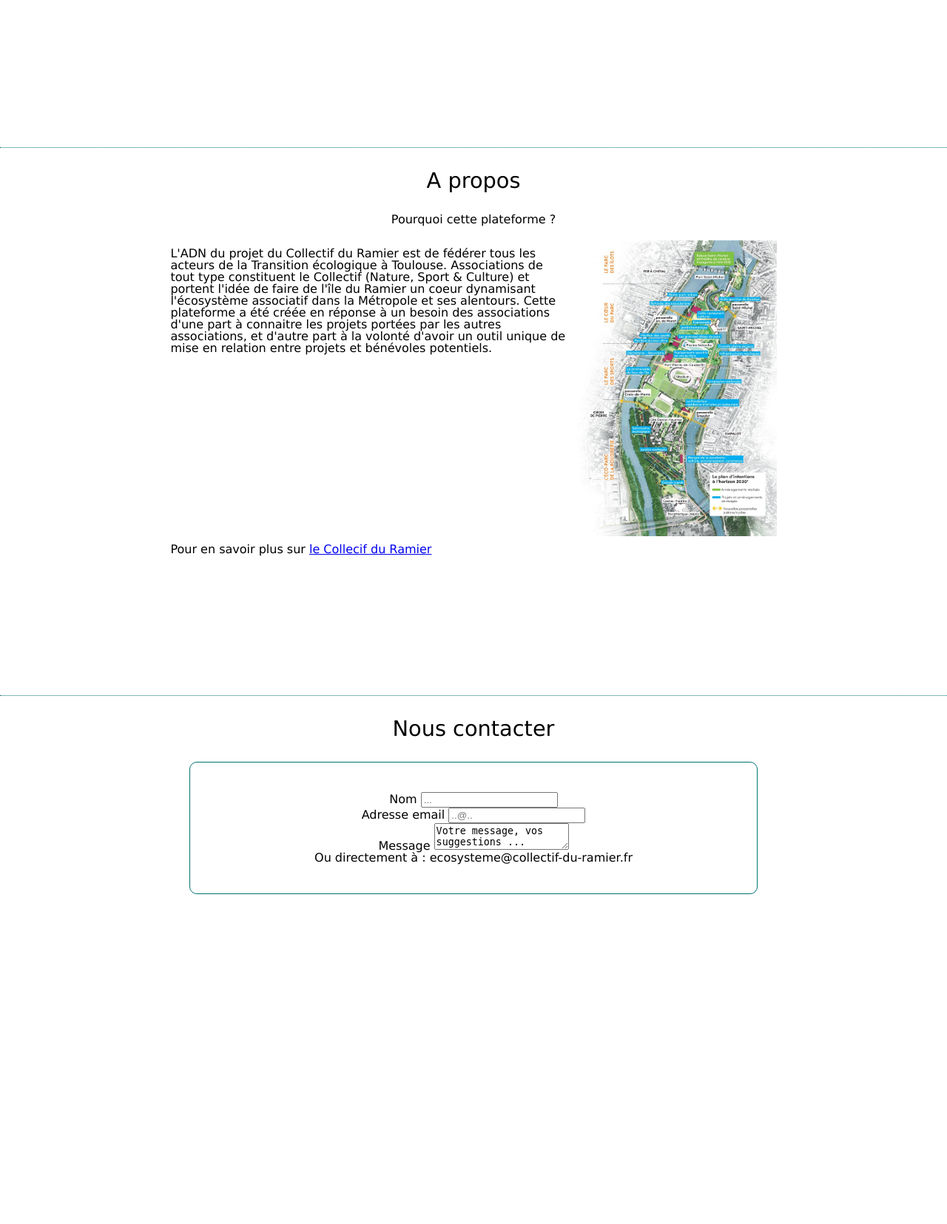
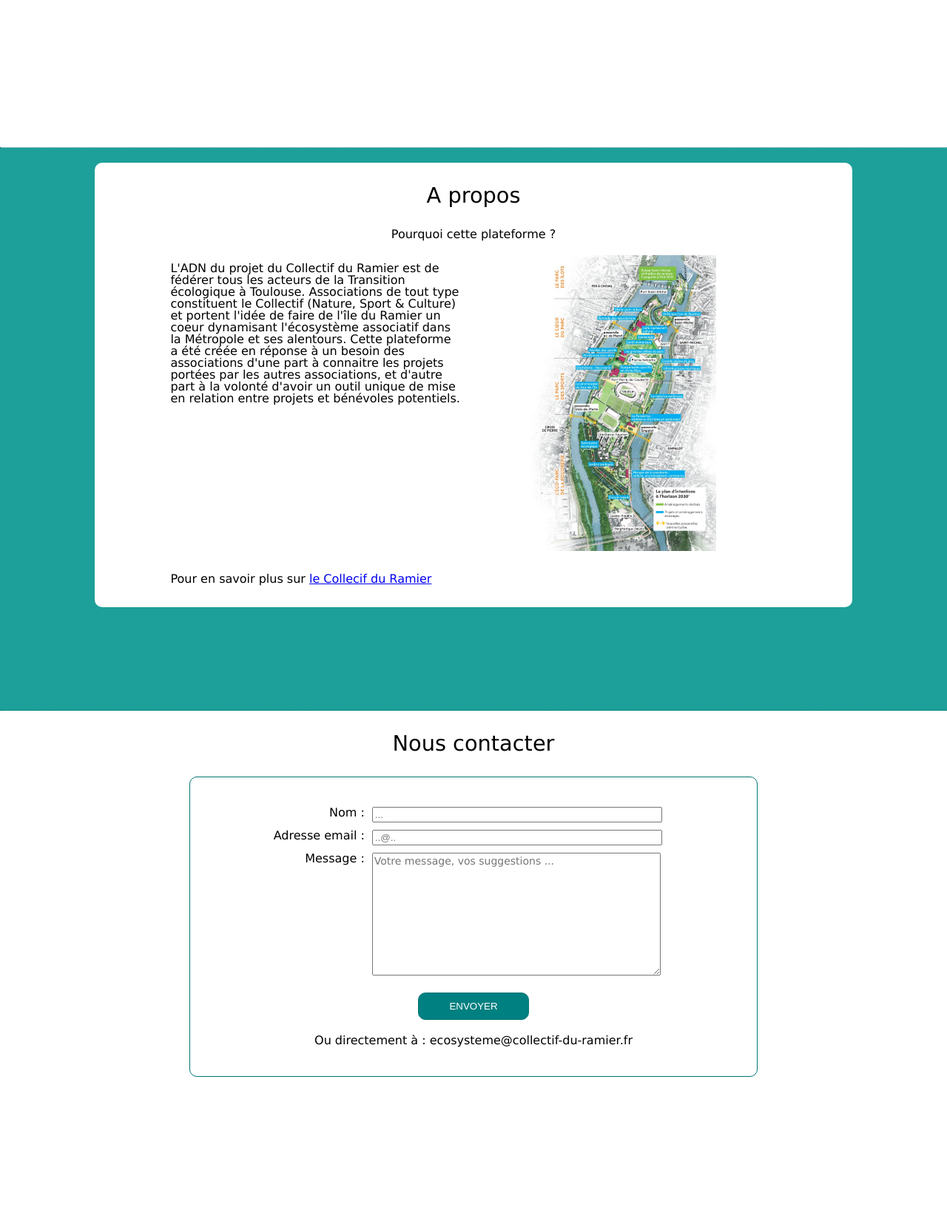
Before and after one commit to MorganeLM/projetAsso, a PHP site: page /projetAsso/ in a window 1280 px wide. Shown: the part 2083-3738 px from the top of the page at 74% size. Run offline with PHP 8.4, Linux system fonts and the light colour scheme.

Commit message:
form contact

```diff
--- a/index.php
+++ b/index.php
@@ -43,10 +43,10 @@
     </section>
 
     <section id="about">
-        <h2>
-            A propos
-        </h2>
         <div>
+            <h2>
+                A propos
+            </h2>
             <h3>Pourquoi cette plateforme ?</h3>
             <div>
                 <p>L'ADN du projet du Collectif du Ramier est de fédérer tous les acteurs de la
@@ -56,7 +56,7 @@
                     besoin des associations d'une part à connaitre les projets portées par les autres associations,
                     et d'autre part à la volonté d'avoir un outil unique de mise en relation entre projets et
                     bénévoles potentiels. </p>
-                <img src="images/ileramier1.jpg" alt="plan ile ramier dessin">
+                <div><img src="images/ileramier1.jpg" alt="plan ile ramier dessin"></div>
             </div>
             <p>Pour en savoir plus sur <a href="https://sites.google.com/lecollectifduramier.org/site/accueil">le Collecif du Ramier</a></p>
         </div>
@@ -65,18 +65,21 @@
     <section>
             <h2>Nous contacter</h2>
             <form id="contact">
-                <div>
-                    <label for="nominput">Nom</label>
-                    <input type="text" id="nominput" placeholder="...">
-                </div>
-                <div>
-                    <label for="emailinput">Adresse email</label>
-                    <input type="email" id="emailinput" placeholder="..@..">
-                </div>
-                <div >
-                    <label for="message">Message</label>
-                    <textarea id="message">Votre message, vos suggestions ...</textarea>
-                </div>
+                <table>
+                    <tr>
+                        <td class='label'><label for="nominput">Nom :</label></td>
+                        <td class='input'><input type="text" id="nominput" placeholder="..."></td>
+                    </tr>
+                    <tr>
+                        <td class='label'><label for="emailinput">Adresse email :</label></td>
+                        <td class='input'><input type="email" id="emailinput" placeholder="..@.."></td>
+                    </tr>
+                    <tr>
+                        <td class='label'><label for="message">Message :</label></td>
+                        <td class='input'><textarea id="message" placeholder="Votre message, vos suggestions ..."></textarea></td>
+                    </tr>
+                </table>
+                <button>Envoyer</button>
                 <p>Ou directement à : ecosysteme@collectif-du-ramier.fr</p>
             </form>
     </section>
--- a/styles.css
+++ b/styles.css
@@ -151,8 +151,17 @@ section > div > i{
 }
 
 /* section à propos */
+#about{
+  background-color: rgb(29, 160, 153);
+  padding-top: 20px;
+}
+
 #about div{
-  padding: 0px 10%;
+  margin: 0px 10%;
+  background-color: white;
+  border-radius: 10px;
+  padding-bottom: 10px;
+  width: 80%;
 }
 
 #about > div > p{
@@ -168,10 +177,15 @@ section > div > i{
   margin-bottom: 20px;
 }
 
-#about div img{
+#about div div div{
   flex: 1;
   padding-left: 10px;
   height: calc(50vh);
+}
+
+#about div div div img{
+  height: 100%;
+  width: auto;
 }
 
 #about div p{
@@ -189,3 +203,42 @@ section > div > i{
   padding: 40px;
   margin: 0px 20%;
 }
+
+#contact table{
+  width: 100%;
+}
+
+#contact table .label{
+  text-align: right;
+  padding-right: 10px;
+  vertical-align: top;
+  width: 30%;
+  padding-bottom: 10px;
+
+}
+
+#contact table .input{
+  text-align: left;
+  width: 70%;
+  padding-bottom: 10px;
+
+}
+
+#contact textarea{
+  width: 80%;
+  height: 20vh;
+  font-family: Verdana, Geneva, Tahoma, sans-serif;
+  font-size: 14px;
+}
+
+#contact input{
+  width: 80%;
+}
+
+#contact p{
+  margin-top: 20px;
+}
+
+#contact button{
+  width: 150px;
+}
```
